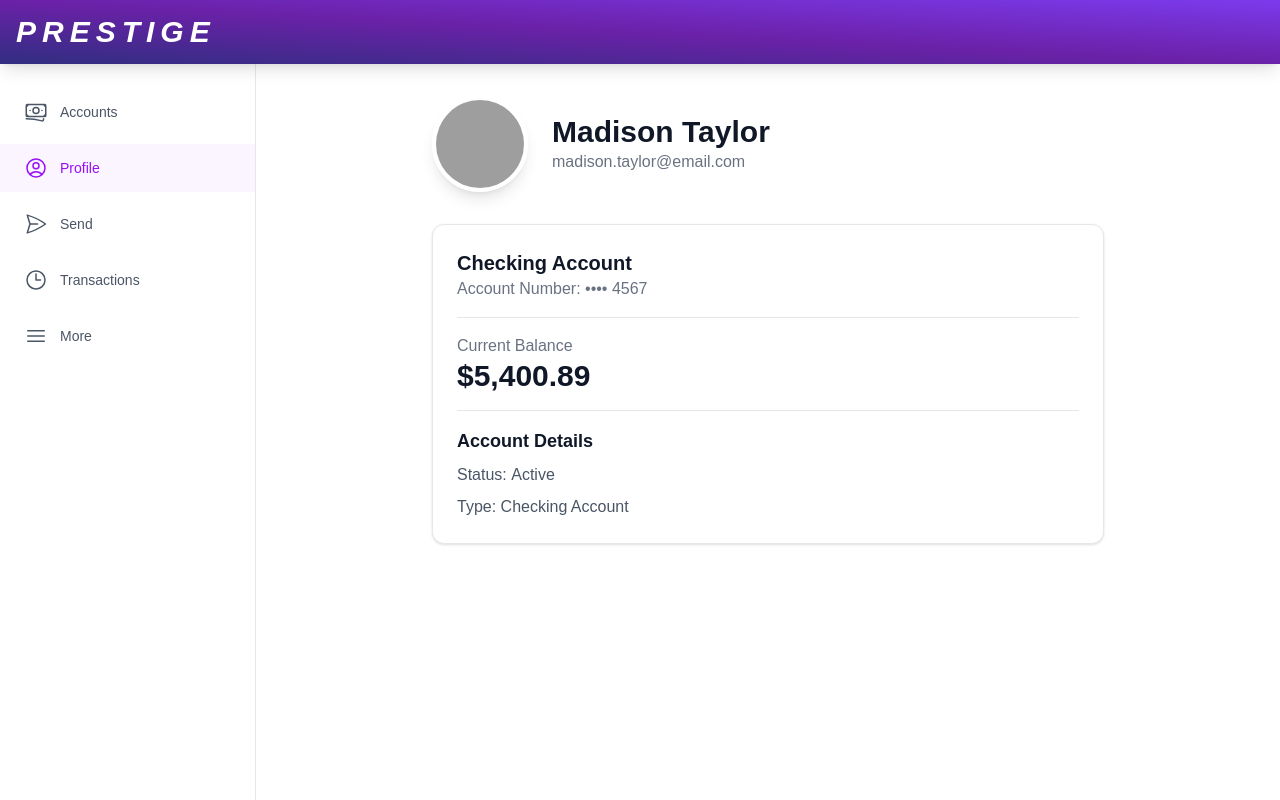
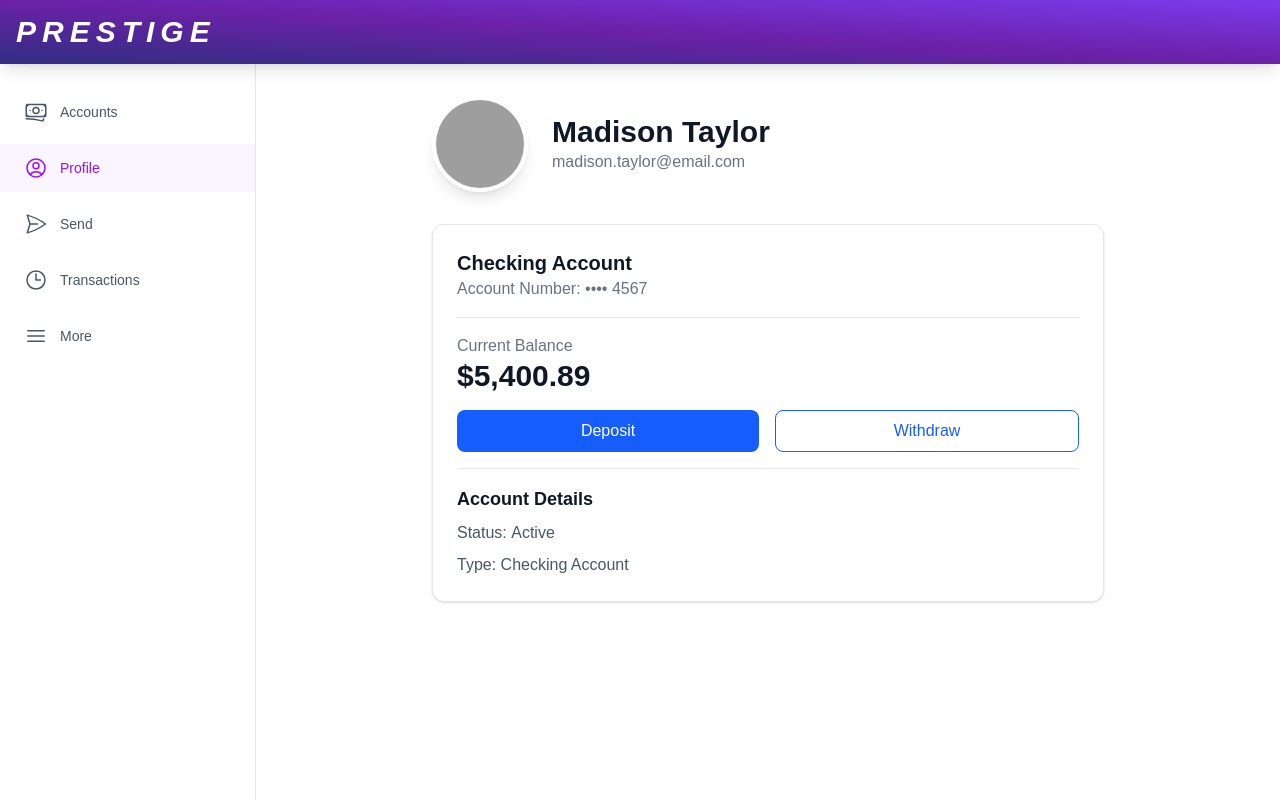
Before and after one commit to dgarcia1724/prestige-finance, a Next.js app: page /profile in a window 1280 px wide. Built offline with nearby package versions, Linux system fonts and the light colour scheme; grey boxes are pictures that could not be loaded; a web font is replaced by a local one.

Commit message:
Added deposit & withdraw buttons

```diff
--- a/src/app/profile/page.tsx
+++ b/src/app/profile/page.tsx
@@ -70,6 +70,14 @@ export default function ProfilePage() {
               >
                 {formattedBalance}
               </p>
+              <div className="flex gap-4 mt-4">
+                <button className="flex-1 bg-blue-600 text-white px-4 py-2 rounded-lg hover:bg-blue-700 transition-colors">
+                  Deposit
+                </button>
+                <button className="flex-1 bg-white text-blue-600 border border-blue-600 px-4 py-2 rounded-lg hover:bg-blue-50 transition-colors">
+                  Withdraw
+                </button>
+              </div>
             </div>
 
             <div className="border-t border-gray-200 pt-4">
```
